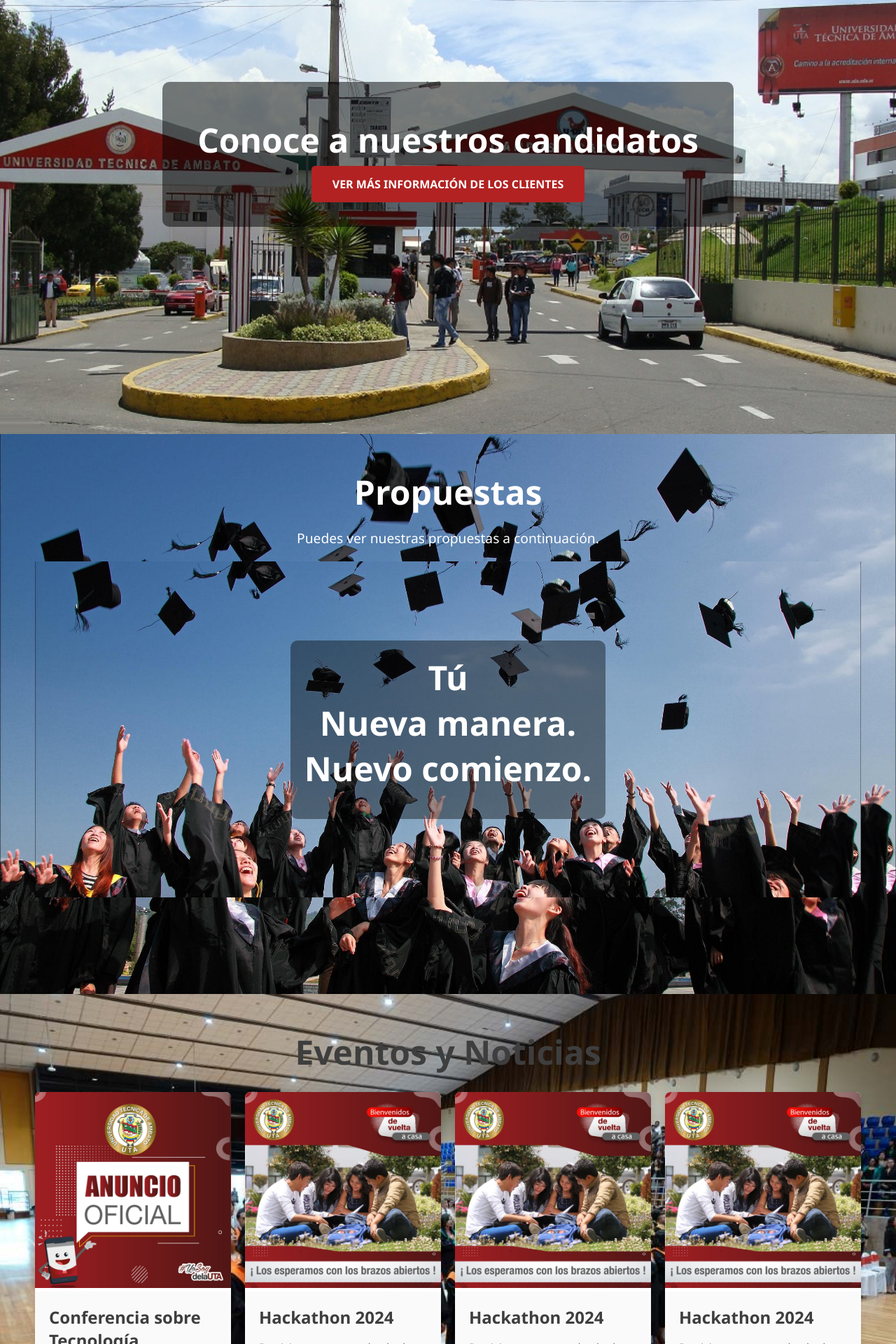
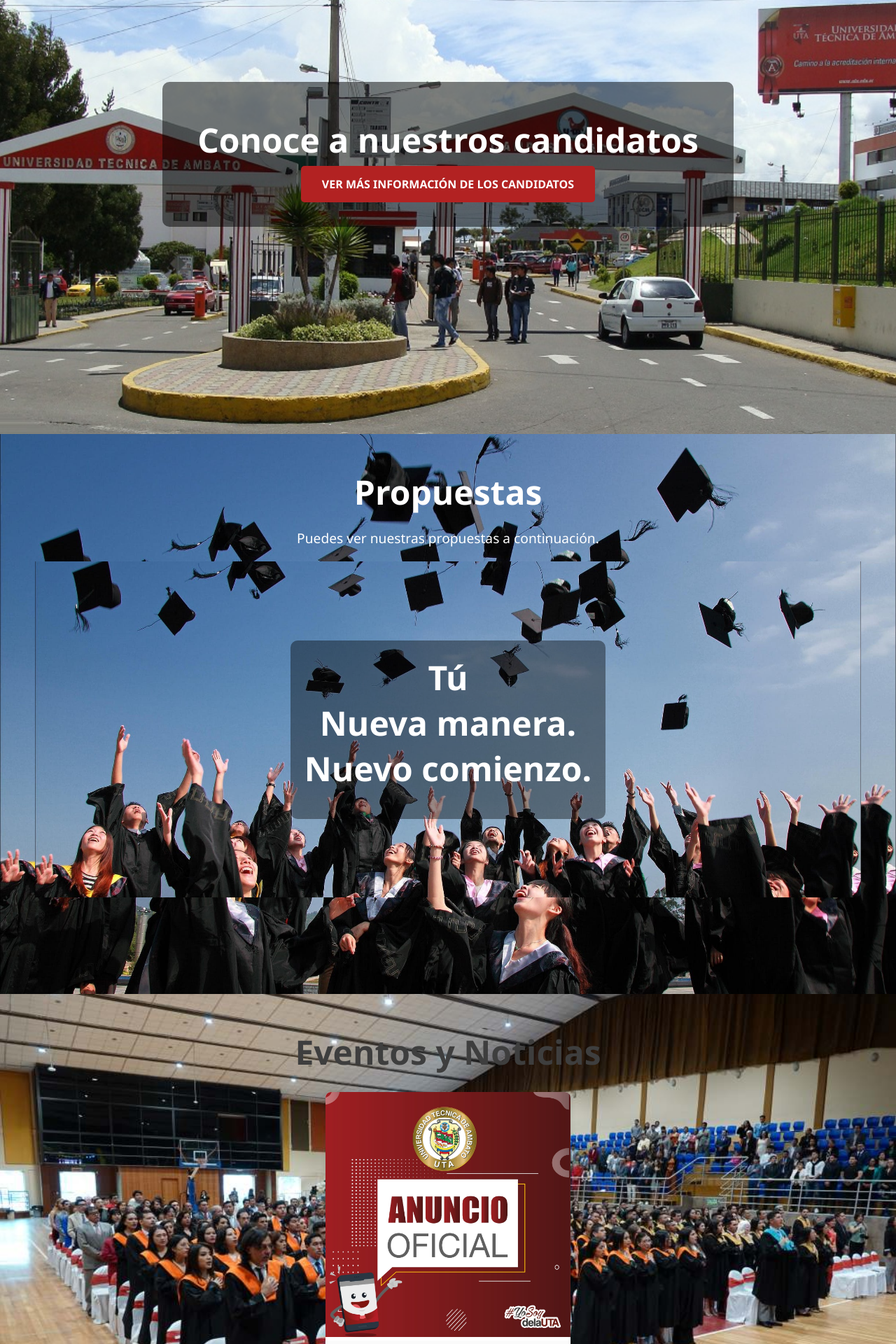
Before and after one commit to Leo538/Pagina_Web, a PHP site: page /inicio.php in a window 1280 px wide. Shown: the part 1000-2920 px from the top of the page at 70% size. Run offline with PHP 8.4, Linux system fonts and the light colour scheme; tables that the repository leaves empty or names only in its code hold one stand-in row (values such as "Sample post"); a stand-in replaces the project's code that opens the database connection.

Commit message:
Se modificarón los campos los cuales van a necesitar información de la base de datos, además, se agregarón los include para la conexión con la base de datos.

```diff
--- a/Home/inicio.php
+++ b/Home/inicio.php
@@ -1,23 +1,28 @@
+<?php
+$eventos_noticias = include('../Home/src/inicio_queries.php');
+include('../Config/config.php');
+
+?>
+
 <!DOCTYPE html>
 <html lang="es">
+
 <head>
     <meta charset="UTF-8">
     <meta name="viewport" content="width=device-width, initial-scale=1.0">
     <title>Candidatos a Rector</title>
-
     <link rel="stylesheet" href="https://cdnjs.cloudflare.com/ajax/libs/font-awesome/6.0.0-beta3/css/all.min.css">
     <link rel="stylesheet" href="Estilos.css">
+</head>
 
-</head>
 <body>
 <header>
     <div class="logo">
-        <img src="Img/logo.png" alt="UTA Logo">
+        <img src="Img\logo.png" alt="UTA Logo">
         <h1>Proceso de Elecciones UTA 2024</h1>
     </div>
     <nav>
         <a href="#"><i class="fas fa-home"></i> Inicio</a>
-
         <a href="#candidatos"><i class="fas fa-user"></i> Candidatos</a>
         <a href="#propuestas"><i class="fas fa-bullhorn"></i> Propuestas</a>
         <a href="#eventos"><i class="fas fa-calendar-alt"></i> Eventos y Noticias</a>
@@ -30,116 +35,78 @@
     <div class="slides">
         <div class="slide slide1 active">
             <div class="content">
-                <h1>Candidatos</h1>
-                <p>Ingrese Información del candidato.</p>
+                <h1><?php echo htmlspecialchars($candidato_nombre); ?></h1>
+                <p><?php echo htmlspecialchars($candidato_biografia); ?></p>
                 <a href="#" class="btn">Más Información</a>
             </div>
-            <img src="Img/fo1.jpg" alt="Candidate Image">
+            <img src="Img\fo1.jpg" alt="Candidate Image">
         </div>
         <div class="slide slide2">
             <div class="content">
-                <h1>Propuestas</h1>
-                <p>Ingrese Información del candidato.</p>
+                <h1><?php echo htmlspecialchars($propuesta_titulo); ?></h1>
+                <p><?php echo htmlspecialchars($propuesta_descripcion); ?></p>
                 <a href="#" class="btn">Más Información</a>
             </div>
-            <img src="Img/mari2.jpg" alt="Candidate Image">
+            <img src="Img\mari2.jpg" alt="Propuesta Image">
         </div>
         <div class="slide slide2">
             <div class="content">
-                <h1>Eventos y Noticias</h1>
-                <p>Ingrese Información del candidato.</p>
+                <h1><?php echo htmlspecialchars($evento_titulo); ?></h1>
+                <p><?php echo htmlspecialchars($evento_descripcion); ?></p>
                 <a href="#" class="btn">Más Información</a>
             </div>
-            <img src="Img/fo2.jpg" alt="Candidate Image">
+            <img src="Img\fo2.jpg" alt="Evento Image">
         </div>
         <div class="slide slide2">
             <div class="content">
-                <h1>Sugerencias</h1>
-                <p>Ingrese Información del candidato.</p>
-                <a href="#" class="btn">Más Información</a>
+            <h1><?php echo htmlspecialchars($sugerencia_titulo); ?></h1>
+            <p><?php echo htmlspecialchars($sugerencia_descripcion); ?></p>
+            <a href="#" class="btn">Más Información</a>
             </div>
-            <img src="Img/mari.jpg" alt="Candidate Image">
+            <img src="Img\mari.jpg" alt="Sugerencias Image">
         </div>
     </div>
     <button class="prev">&#10094;</button>
     <button class="next">&#10095;</button>
 </section>
+
 <section id="candidatos">
     <div class="candidatos-container">
         <div class="candidatos-text">
             <h1>Conoce a nuestros candidatos</h1>
-            <a href="#" class="btn">Ver más información de los clientes</a>
+            <a href="#" class="btn">Ver más información de los candidatos</a>
         </div>
     </div>
 </section>
 
-
-<style>
-    .candidato-card:hover {
-        transform: translateY(-5px);
-        box-shadow: 0 8px 20px rgba(0,0,0,0.3);
-    }
-</style>
-
-
 <section id="propuestas">
     <h1>Propuestas</h1>
     <p>Puedes ver nuestras propuestas a continuación.</p>
-
     <div class="background">
         <div class="text">
             Tú <br> Nueva manera. <br> Nuevo comienzo.
-           <p> <a href="#url_destino" class="button-link">Conoce más sobre las propuestas</a></p>
+            <p><a href="#url_destino" class="button-link">Conoce más sobre las propuestas</a></p>
         </div>
     </div>
 </section>
-
-
-
 <section class="eventos-container">
     <h2>Eventos y Noticias</h2>
     <div class="eventos-grid">
+        <?php foreach ($eventos_noticias as $evento_noticia): ?>
         <div class="evento-card">
-            <img src="Img/anuncio.jpg" alt="Evento 1">
+            <img src="Img\anuncio.jpg" alt="Evento Imagen">
             <div class="evento-info">
-                <h3>Conferencia sobre Tecnología</h3>
-                <p>Únete a nuestra conferencia anual donde discutiremos los avances más recientes en tecnología y software.</p>
+                <h3><?php echo htmlspecialchars($evento_noticia['titulo']); ?></h3>
+                <p><?php echo htmlspecialchars($evento_noticia['descripcion']); ?></p>
             </div>
             <div class="overlay">
                 <a href="pagina_evento1.html">Más información</a> <!-- Cambia la URL según sea necesario -->
-            </div>
+                </div>
         </div>
-        <div class="evento-card">
-            <img src="Img/anuncio2.jpg" alt="Evento 2">
-            <div class="evento-info">
-                <h3>Hackathon 2024</h3>
-                <p>Participa en nuestro hackathon y demuestra tus habilidades de programación en un ambiente competitivo y colaborativo.</p>
-            </div>
-            <div class="overlay">
-                <a href="pagina_evento2.html">Más información</a> <!-- Cambia la URL según sea necesario -->
-            </div>
-        </div>
-        <div class="evento-card">
-            <img src="Img/anuncio2.jpg" alt="Evento 2">
-            <div class="evento-info">
-                <h3>Hackathon 2024</h3>
-                <p>Participa en nuestro hackathon y demuestra tus habilidades de programación en un ambiente competitivo y colaborativo.</p>
-            </div>
-            <div class="overlay">
-                <a href="pagina_evento2.html">Más información</a> <!-- Cambia la URL según sea necesario -->
-            </div>
-        </div>
-        <div class="evento-card">
-            <img src="Img/anuncio2.jpg" alt="Evento 2">
-            <div class="evento-info">
-                <h3>Hackathon 2024</h3>
-                <p>Participa en nuestro hackathon y demuestra tus habilidades de programación en un ambiente competitivo y colaborativo.</p>
-            </div>
-            <div class="overlay">
-                <a href="pagina_evento2.html">Más información</a> <!-- Cambia la URL según sea necesario -->
-            </div>
-        </div>
-    </div>
+
+        <?php endforeach; ?>
+
+
 </section>
 
 <section id="sugerencias">
@@ -147,15 +114,15 @@
     <div class="sugerencias-container">
         <div class="sugerencia-card">
             <div class="sugerencia-content">
-                <h2 class="sugerencia-subtitle">Eventos y Conciertos</h2>
-                <p class="sugerencia-highlight">COMPRA Y VENDE ENTRADAS</p>
-                <p class="sugerencia-description">Con entradas para conciertos para las principales giras, festivales y más, Vivid Seats es su recurso integral para eventos de conciertos en vivo. Encuentre mapas detallados de asientos y conciertos...</p>
+                <h2 class="sugerencia-subtitle"><?php echo htmlspecialchars($sugerencia_titulo); ?></h2>
+                <p class="sugerencia-highlight">Partido: <?php echo htmlspecialchars($nombre_partido); ?></p>
+                <p class="sugerencia-description"><?php echo htmlspecialchars($sugerencia_descripcion); ?></p>
                 <a href="" class="sugerencia-button">
                     <button>ver más</button>
                 </a>
             </div>
             <div class="sugerencia-image-container">
-                <img src="Img/anuncio.jpg" alt="Concierto" class="sugerencia-image">
+                <img src="Img\anuncio.jpg" alt="Concierto" class="sugerencia-image">
             </div>
         </div>
     </div>
@@ -163,7 +130,6 @@
 
 <script src="Scripts.js"></script> <!-- Enlace al archivo JavaScript -->
 
-
 <footer class="footer-rights">
     <p>Todos los derechos reservados Team Sangre © 2024</p>
 </footer>
```
